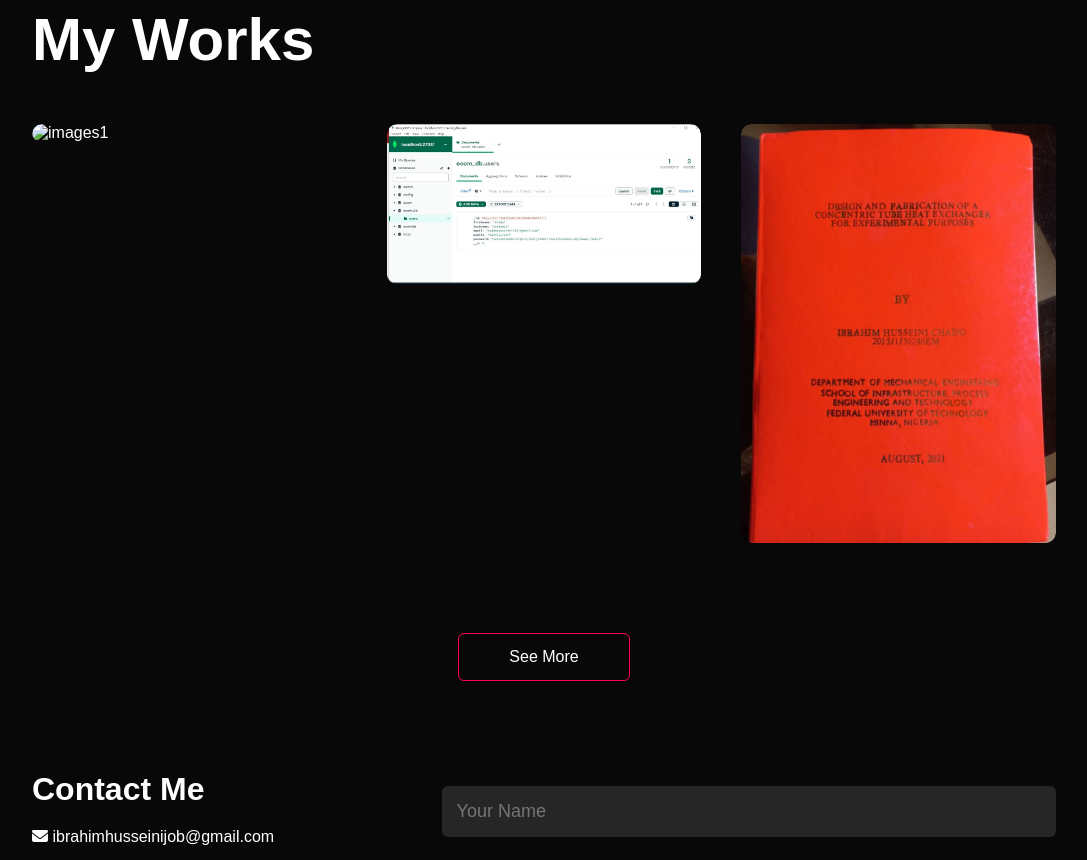
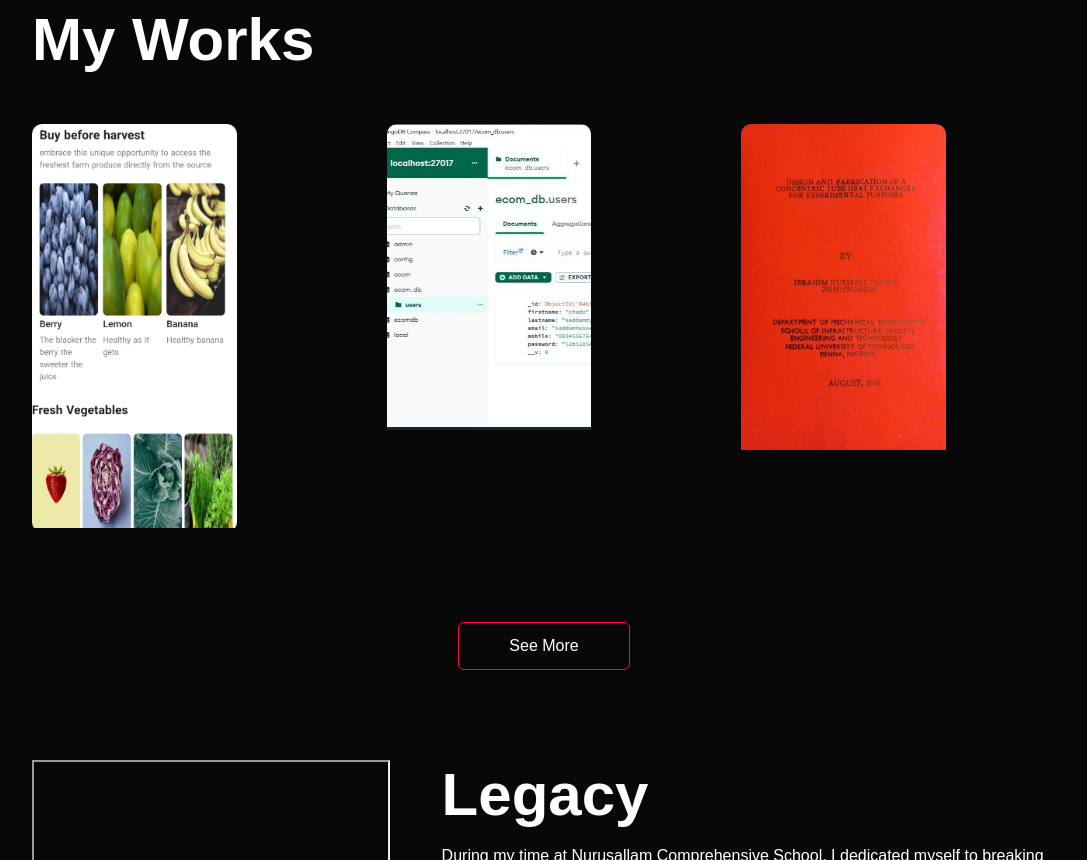
Before and after one commit to Husseini001/my_portfolio_page, a plain HTML site: page index.html in a window 1280 px wide. Shown: the part 1940-2800 px from the top of the page, without its empty margins (96-1183 px from the left). Drawn offline with Linux system fonts and the light colour scheme; grey boxes are pictures that could not be loaded.

Commit message:
making correction

```diff
--- a/index.html
+++ b/index.html
@@ -18,6 +18,7 @@
                     <li><a href="#services">sevice</a></li>
                     <li><a href="#portfolio">portfolio</a></li>
                     <li><a href="#contact">contact</a></li>
+                    <li><a href="#achievement">Legacy</a></li>
                     <!-- <i class="fa-solid fa-xmark"></i> -->
                 </ul>
                 <!-- <i class="fa-solid fa-bars"></i> -->
@@ -130,7 +131,7 @@
             <h1 class = "subtitle">My Works</h1>
             <div class="work-list">
                 <div class="work">
-                    <img src="" alt="images1">
+                    <img src="images/nvmo.jpg" alt="images1">
                     <div class="layer">
                         <h3>Novamessis</h3>
                         <p><h6>Novamessis is a project aimed at addressing the limited access to fresh and locally sourced food, primarily in urban areas, using Nigeria as a case study.</h6></p>
@@ -138,7 +139,7 @@
                     </div>
                 </div>
                 <div class="work">
-                    <img src="images/mongodb_screenshotjpg.jpg" alt="images2">
+                    <img src="images/he.jpg" alt="images2">
                     <div class="layer">
                         <h3>E-commerce (back-end)</h3>
                         <p><h6> E-commerce project continues from the Novamessis (farm_to_table) project, addressing limited access to fresh/local food in urban areas. It expands to include various products and connects consumers with producers, enabling direct purchases.</h6></p>
@@ -146,7 +147,7 @@
                     </div>
                 </div>
                 <div class="work">
-                    <img src="images/HeatExchanger.jpg" alt="images3">
+                    <img src="images/md.jpg" alt="images3">
                     <div class="layer">
                         <h3>Concentric-tube Heat Exchanger</h3>
                         <p><h6>This project is on the design of fabrication of a concentric of heat exchanger for experimental purposes having a flow path configuration of parallel flow and counter flow using water as the working fluid with a single pass arrangement</h6></p>
@@ -158,9 +159,29 @@
 
                 </div>
             </div>
-            <a href="#" class="btn">See More</a>
+            <a href="https://github.com/Saddamzy001/" class="btn" target="_blank">See More</a>
         </div>
     </div>
+
+    <div id="achievement">
+    <div class="container">
+        <div class="row">
+            <div class="about-col-1">
+                <iframe width="100%" height="100%" src="https://www.youtube.com/embed/OO-w3GDOEpQ"></iframe>
+            </div>
+            <div class="about-col-2"><h1 class = "subtitle">Legacy</h1>
+                <br>
+                <p>
+                   During my time at Nurusallam Comprehensive School, I dedicated myself to breaking down barriers that hindered girls' access to education. Recognizing the power of education in overcoming social and economic inequalities, I actively advocated for equal opportunities for all students, regardless of their gender. Through various initiatives, I aimed to foster an inclusive and nurturing environment where girls could thrive academically and personally.
+            </div>
+        </div>
+
+    </div>
+    </div>
+
+
+
+
 
 
     <!-- -----------------Contact----------------- -->
--- a/style.css
+++ b/style.css
@@ -216,6 +216,14 @@ nav ul li a:hover::after{
 #portfolio{
     padding: 50px, 0px;
 }
+.work img {
+
+    max-width: 100%;
+    max-height: 100%;
+    object-fit: cover;
+}
+
+
 .work-list{
     display: grid;
     grid-template-columns: repeat(auto-fit, minmax(250px, 1fr));  /* Added "fr" for 1 fraction */
@@ -223,16 +231,17 @@ nav ul li a:hover::after{
     margin-top: 50px;
 }
 .work{
+    width: 65%;
     border-radius: 10px;
     position: relative;
     overflow: hidden;
 }
-.work img{
+/* .work img{
     width: 100%;
     border-radius: 10px;
     display: block;
     transition: transform 0.5s;
-}
+} */
 .layer {
     height: 0;
     width: 100%;
```
Also changed, not shown: images/he.jpg (added), images/md.jpg (added), images/nvm.jpg (added), images/nvmo.jpg (added).
